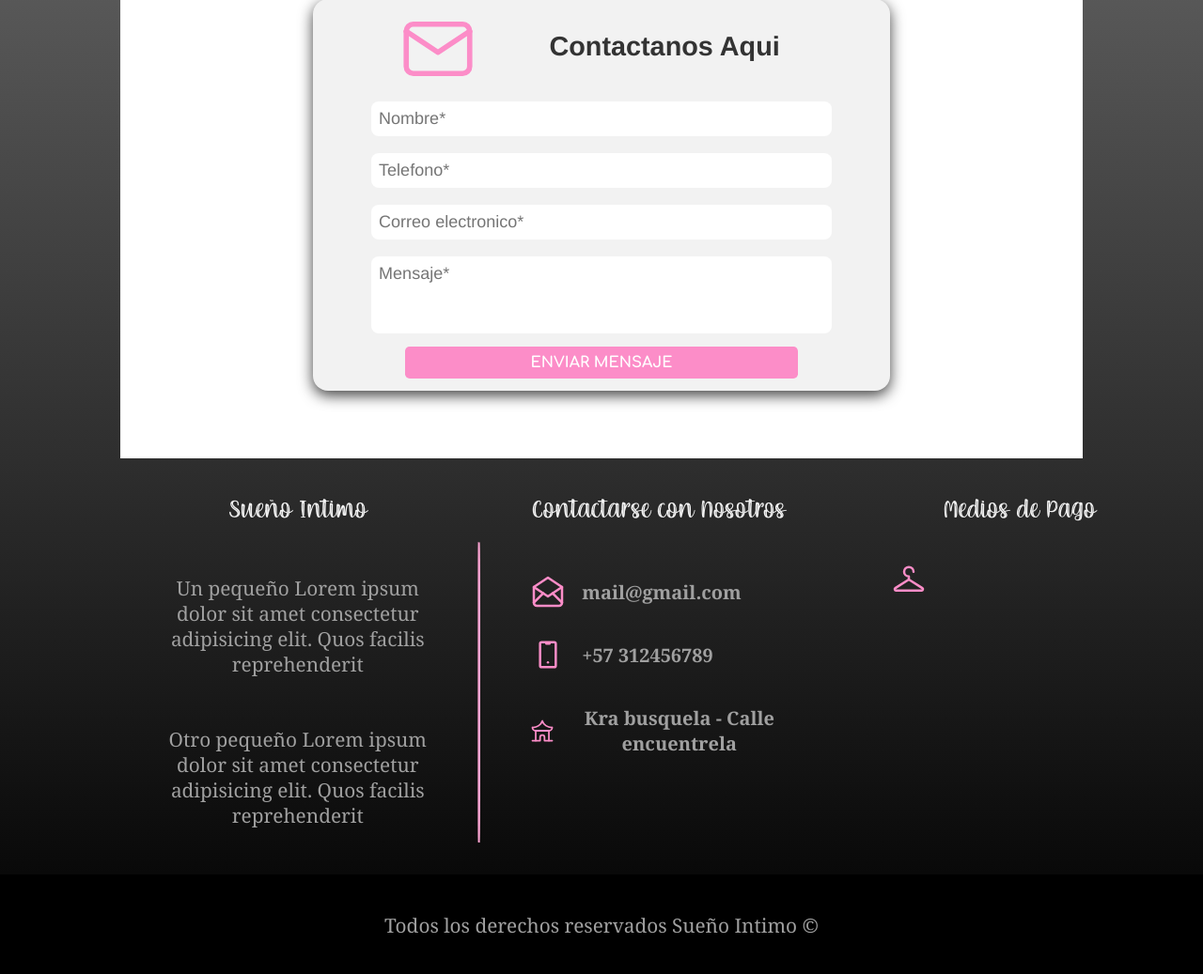
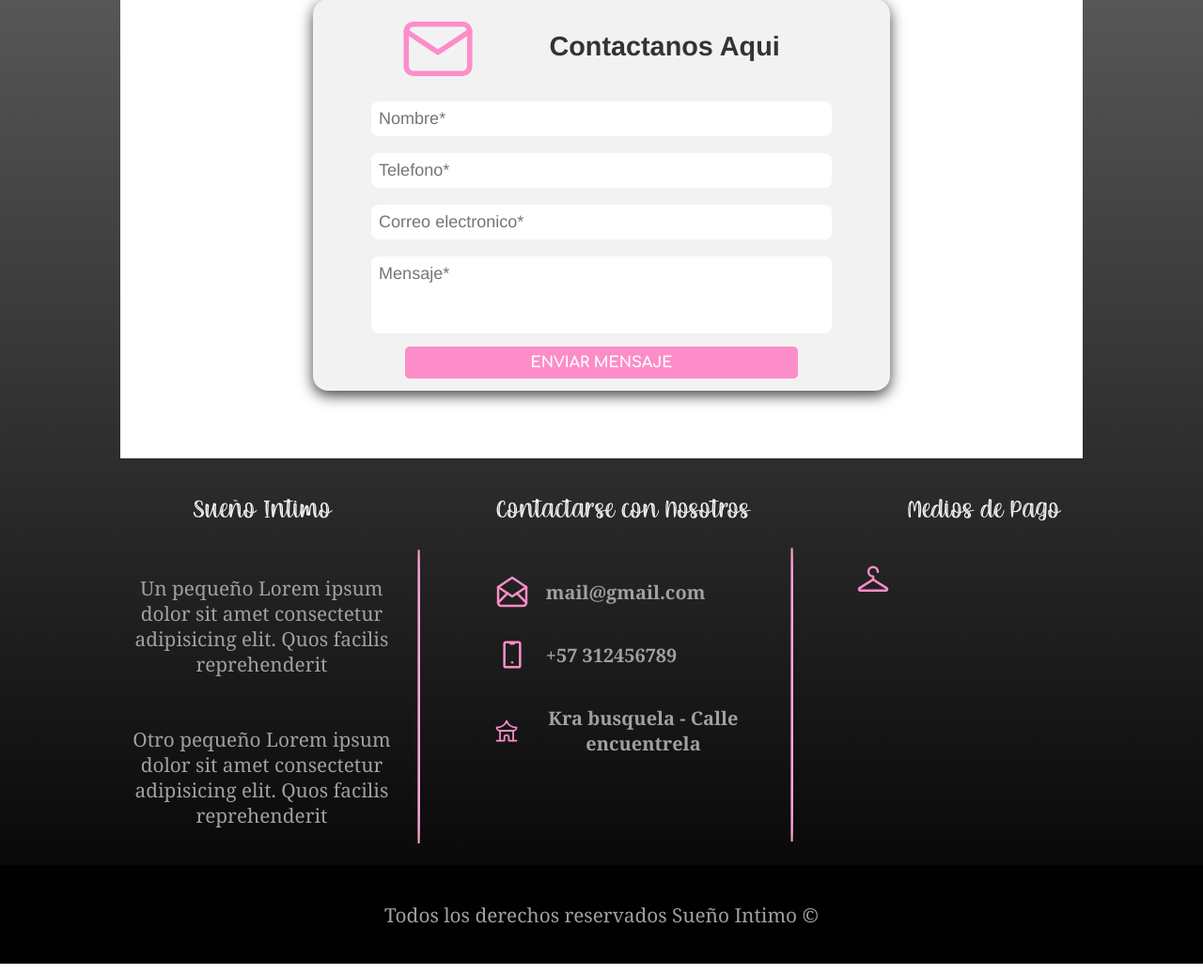
Before and after one commit to AndresDVD/SuenoIntimo-WEB, a PHP site: page / in a window 1280 px wide. Shown: the part 1988-3025 px from the top of the page at 94% size. Run offline with PHP 8.4, Linux system fonts and the light colour scheme.

Commit message:
commitFooter3

```diff
--- a/css/estilos.css
+++ b/css/estilos.css
@@ -562,7 +562,7 @@ body {
     grid-template-columns: repeat(3, 1fr);
     padding-top: 3rem;
     width: 90%;
-    margin: 0 0 0 8%;
+    margin: 0 0 0 6%;
     padding-bottom: 0px;
     margin-bottom: 0px;
 }
@@ -582,17 +582,27 @@ body {
 
 }
 
+#linea_div1{
+    bottom: 80%;
+    left: 110%;
+    height: 75%;
 
+}
+
+#linea_div2{
+    bottom: 69%;
+    height: 75%;
+    left: 115%;
+}
 .linea_divisoria{
     position: relative;
-    bottom: 80%;
-    left: 70%;
-    height: 75%;
+    border-radius: 25%;
+    margin: 0;
     width: 3px;
-    border-radius: 25%;
     border-color: var(--secundario);
     background-color: var(--secundario);
 }
+
 
 .sect_foot h3{
     font-size: 20px;
@@ -618,7 +628,7 @@ body {
 }
 
 .footer_2{
-    background-color: black;
+    background-color: rgba(0, 0, 0, 0.829);
     padding-top: 4px;
     padding-bottom: 1px;
 }
@@ -629,8 +639,15 @@ body {
     .boton {
         width: auto;
     }
+
 }
 
+@media only screen and (max-width: 1100px) {
+    #linea_div2{
+        bottom: 50%;
+    }
+
+}
 @media only screen and (max-width: 575px) {
     .titulo {
         font-size: 30px;
@@ -653,9 +670,13 @@ body {
         justify-content: space-around;
         align-items: center;
     }
-    /*.linea_divisoria{
-        left: 200px;
-    }*/
+    .servicios_footer {
+        margin: 0 0 0 5%;
+
+    }
+    #linea_div2{
+        bottom: 58%;
+    }
     @media only screen and (max-width: 1180px) {
         .inicio {
             flex-direction: column;
@@ -723,11 +744,9 @@ body {
         body {
             margin-top: -5px;
         }
-        /*.linea_divisoria{
-            left: 150px;
-            height: 350px;
-            bottom: 400px;
-        }*/
+        #linea_div2{
+            bottom: 55%;
+        }
         @media only screen and (max-width: 910px) {
             .menul {
                 width: 400px;
@@ -751,7 +770,15 @@ body {
                 .formulario svg {
                     margin-right: 0rem;
                 }
-                @media only screen and (max-width: 668px) {
+                .servicios_footer{
+                    grid-template-columns: repeat(1, 1fr);
+                }
+                .linea_divisoria{
+                    left: 100%;
+                    top: 0px;
+                    transform: rotate(90deg);
+                }
+                @media only screen and (max-width: 705px) {
                     .cabecera_mail {
                         flex-direction: column;
                         align-items: center;
@@ -802,6 +829,10 @@ body {
                         text-align: left;
                         margin-left: 20px;
                     }
+                    .servicios_footer {
+                        margin: 0 0 0 1%;
+
+                    }
                     @media only screen and (max-width: 485px) {
                         #mostrar1 {
                             margin-left: 92%;
@@ -819,6 +850,14 @@ body {
                             margin-left: 15px;
                         }
                     }
+                    @media only screen and (max-width: 350px) {
+                        .sombra h2 {
+                             font-size: 75px;
+                        }
+                        .cabecera_mail h3{
+                            font-size: 20px;
+                        }
+                    }
                 }
             }
         }
--- a/index.html
+++ b/index.html
@@ -148,7 +148,7 @@
                 <h2>Sueño Intimo</h2>
                 <p>Un pequeño Lorem ipsum dolor sit amet consectetur adipisicing elit. Quos facilis reprehenderit</p>
                 <p>Otro pequeño Lorem ipsum dolor sit amet consectetur adipisicing elit. Quos facilis reprehenderit</p>
-                <hr class="linea_divisoria">
+                <hr class="linea_divisoria"  id="linea_div1">
             </section>
             <section class="servi_foot"  id="sect_f2">
                 <h2>Contactarse con Nosotros</h2>
@@ -162,7 +162,6 @@
                     </svg>
                     <h3>mail@gmail.com</h3>
                 </div>
-
                 <div class="sect_foot">
                     <svg xmlns="http://www.w3.org/2000/svg" class="icono_footer" width="40" height="40" viewBox="0 0 24 24" stroke-width="1.5" stroke="#fc8dc8" fill="none" stroke-linecap="round" stroke-linejoin="round">
                         <path stroke="none" d="M0 0h24v24H0z" fill="none"/>
@@ -183,7 +182,7 @@
                     </svg>
                     <h3>Kra busquela - Calle encuentrela</h3>
                 </div>
-
+                <hr class="linea_divisoria" id="linea_div2">
             </section>
             <section class="servi_foot"  id="sect_f3">
                 <h2>Medios de Pago</h2>
```
